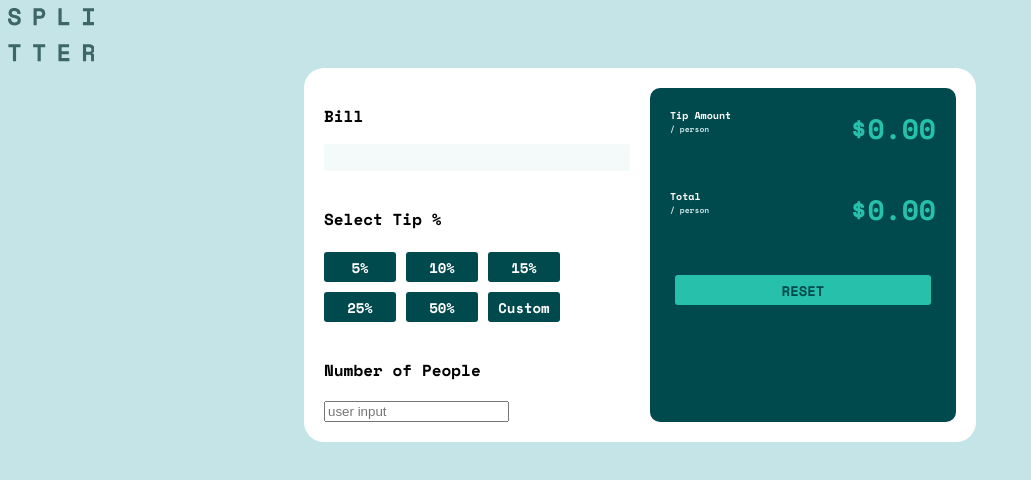
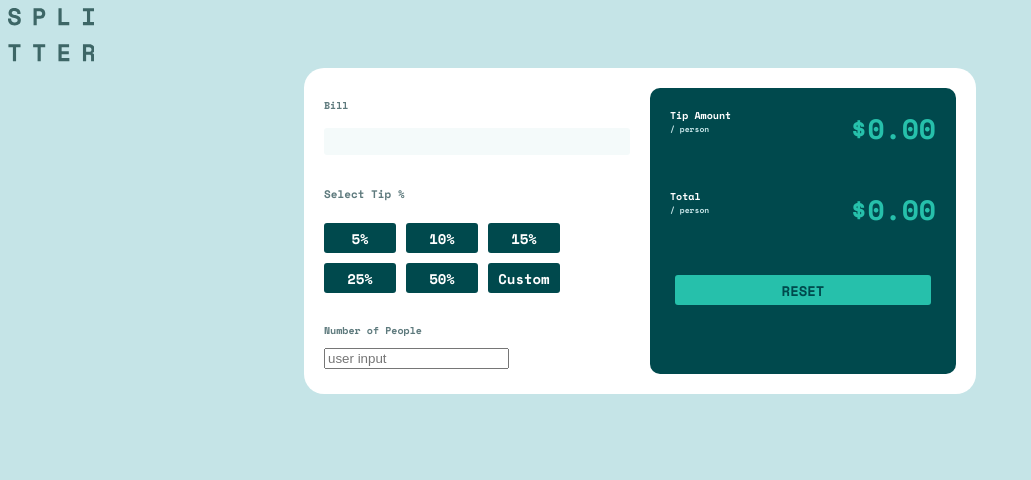
Before and after one commit to eves79/tipcalculatorapp, a plain HTML site: page index.html in a window 1280 px wide. Shown: the whole page, without its empty margins (0-1031 px from the left). Drawn offline with nearby package versions, Linux system fonts and the light colour scheme.

Commit message:
made changes to css

```diff
--- a/styles.css
+++ b/styles.css
@@ -25,7 +25,7 @@ body{
     margin-right: 20px;
 }
 
-h1 {
+.bill{
     font-size: 10px;
     margin-bottom: 5px;
     font-family: 'Space Mono';
@@ -36,6 +36,13 @@ h1 {
     display: flex;
     flex-direction: column;
     margin-bottom: 20px;
+}
+
+.tipselects{
+    font-size: 11px;
+    margin-bottom: 5px;
+    font-family: 'Space Mono';
+    color: hsl(186, 14%, 43%);
 }
 
 .tips{
@@ -76,6 +83,13 @@ h1 {
 
 .tip:active {
     background-color: hsl(172, 67%, 45%);
+}
+
+.people{
+    font-size: 10px;
+    margin-bottom: 5px;
+    font-family: 'Space Mono';
+    color: hsl(186, 14%, 43%);
 }
 
 .rightbox{
```
